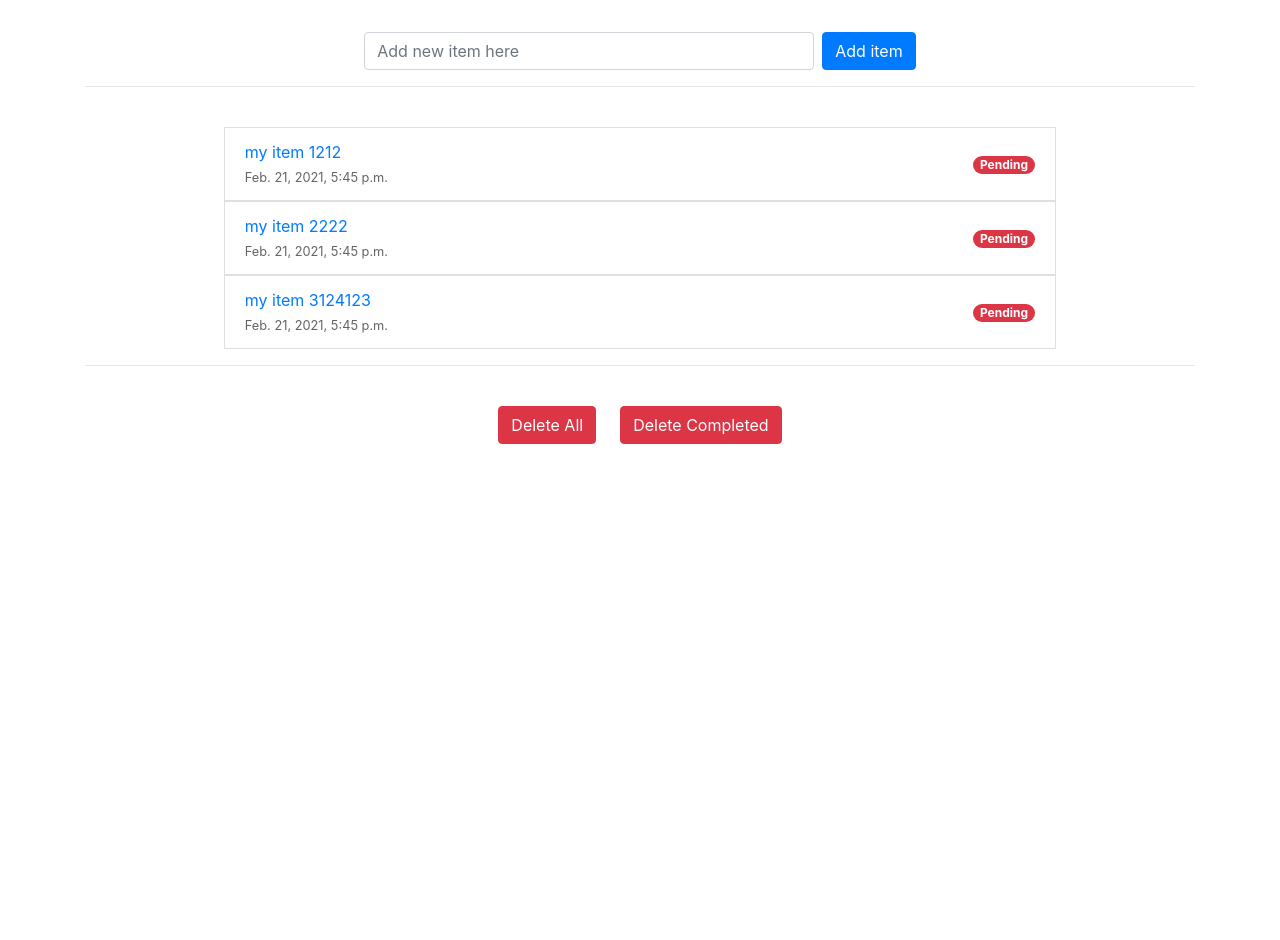
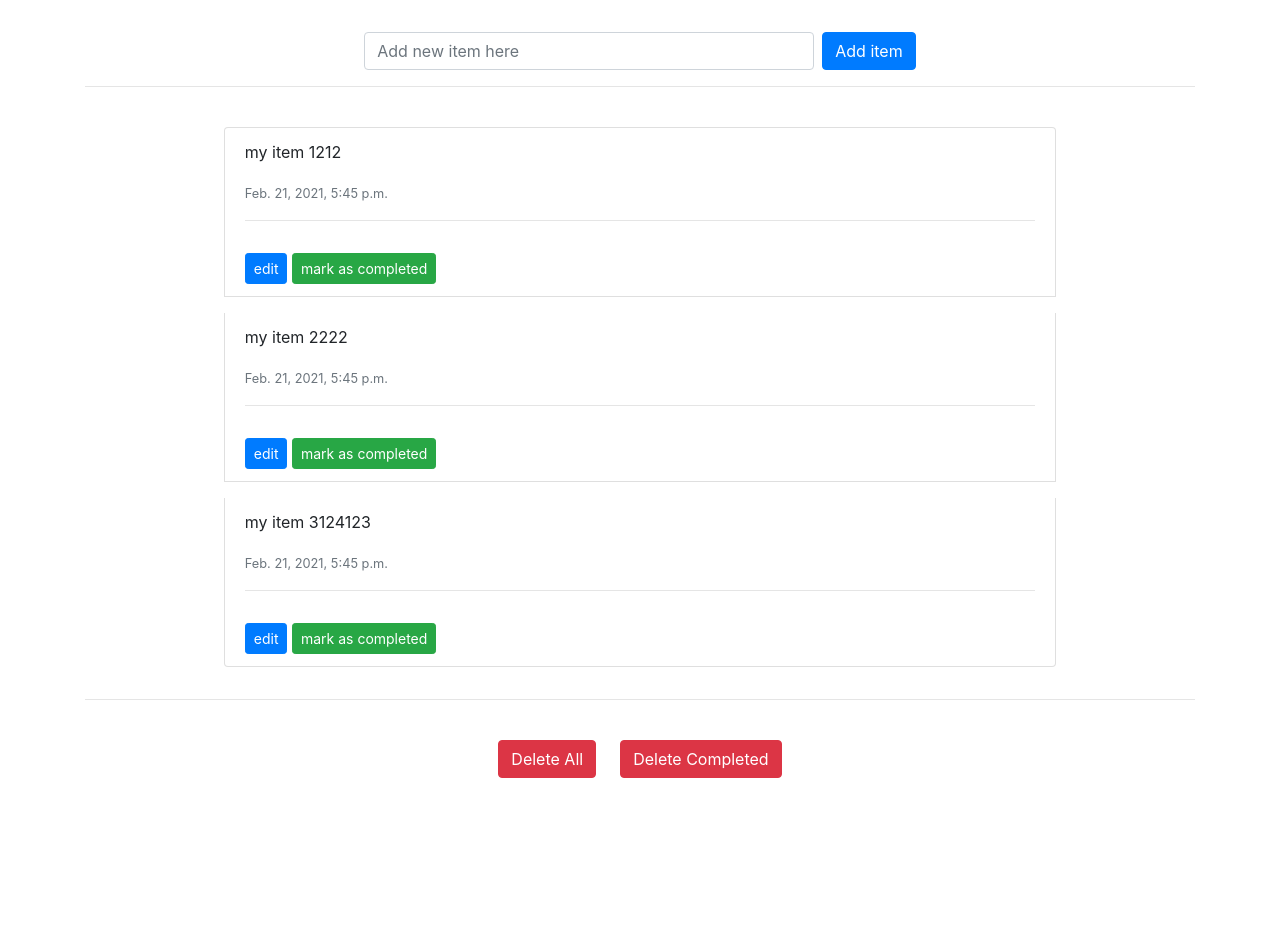
Before and after one commit to Adna-19/todo-list-app, a Django app: page /todo/ in a window 1280 px wide. Shown: the part 80-1020 px from the top of the page. Before the commit the page ends 524 px from the top, so only its background shows below. Run offline with Django 3.2, Linux system fonts and the light colour scheme; a user stored in the database is signed in; data comes from the database, SQL or seed files in the repository; both versions use the stored data as it was after the commit.

Commit message:
Initial commit

```diff
--- a/myapp/templates/myapp/todo_list.html
+++ b/myapp/templates/myapp/todo_list.html
@@ -19,16 +19,21 @@
         <ul class="list-group w-75 mx-auto">
             {% if todos %}
                 {% for todo in todos %}
-                    <a style="text-decoration: none;" class="completeIt" data-todo="{{ todo.id }}" href="#"><li class="list-group-item"> {{ todo.title }}
-                        {% if todo.completed %}
-                        <span class="badge badge-success badge-pill float-right mt-3">Completed</span>
-                        {% else %}
-                        <span class="badge badge-danger badge-pill float-right mt-3">Pending</span>
-                        {% endif %}
-                        <br>
-                        <small style="color: rgb(104, 99, 99);">{{ todo.date_created }}</small>
+                    <li class="list-group-item mb-3" id="item-{{ todo.id }}">
+                        <p class="title-{{ todo.id }}">{{ todo.title }}</p>
+                        <span class="text-secondary"><small>{{ todo.date_created }}</small></span>
+                        <hr>
+                        <span>
+                            {% if request.user.is_authenticated %}
+                                <button class="btn btn-sm btn-primary edit-btn mt-3" data-title='{{ todo.title }}' data-todo_id='{{ todo.id }}'>edit</button>
+                            {% endif %}
+                            {% if not todo.completed %}
+                                <a style="text-decoration: none;" class="completeIt btn btn-sm btn-success mt-3" data-todo="{{ todo.id }}" href="#">mark as completed</a>
+                            {% else %}
+                                <span class="btn btn-sm btn-danger mt-3">Completed</span>
+                            {% endif %}
+                        </span>
                     </li>
-                    </a>
                 {% endfor %}
             {% else %}
                 <p style="font-size: 35px; color: rgb(199, 198, 198);" class="text-center border">Empty!</p>
```
Also changed, not shown: db.sqlite3.
